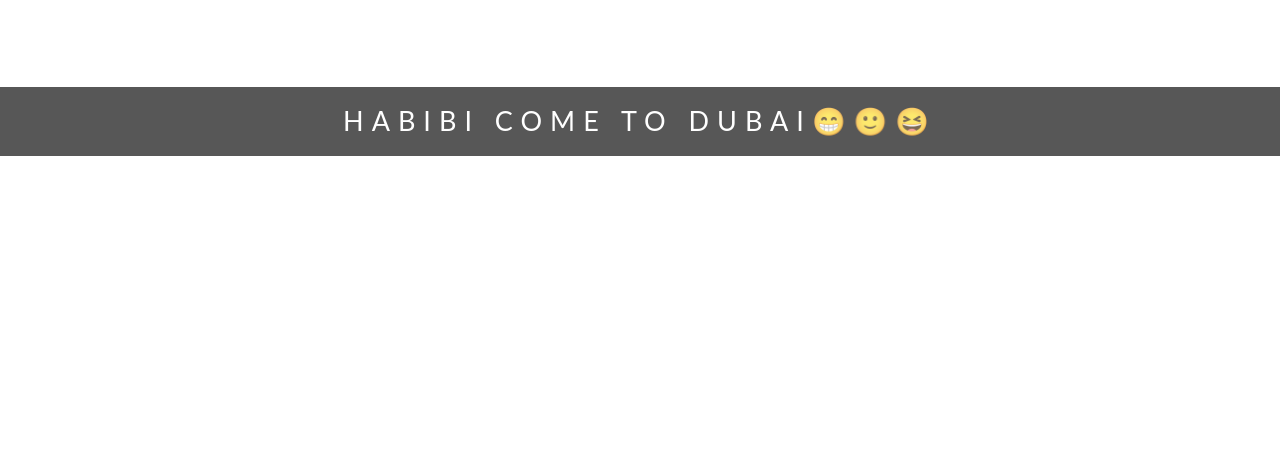
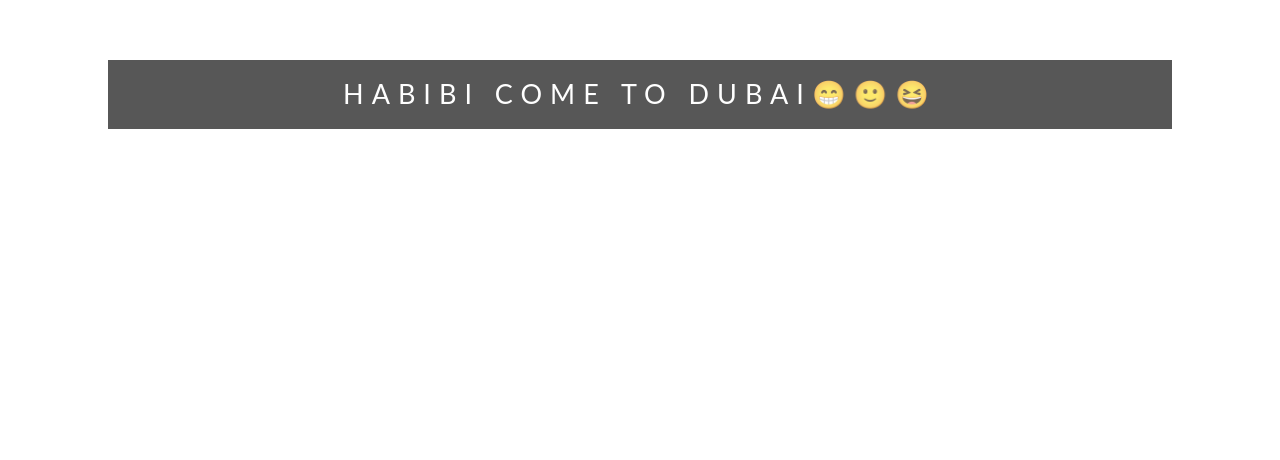
Before and after one commit to deepaksingh0503/project2, a plain HTML site: page index.html in a window 1280 px wide. Shown: the part 340-800 px from the top of the page. Drawn offline with Linux system fonts and the light colour scheme.

Commit message:
Update style.css

```diff
--- a/style.css
+++ b/style.css
@@ -21,7 +21,11 @@ body, html{
     */
     background-attachment:fixed;
   }
+  p{
 
+      max-width: 80%;
+      margin : auto;
+}
   .outer1{
     background-image:url("images/section4.jpg");
     min-height:100%;
```
